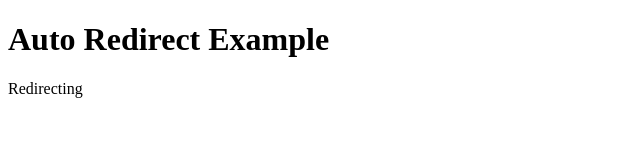
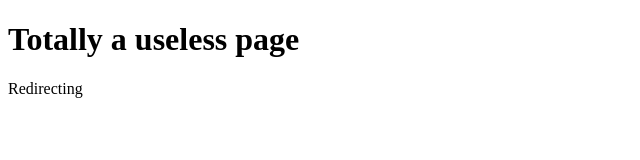
Before and after one commit to SnooComics9452/web, a plain HTML site: page 404.html in a window 1280 px wide. Shown: the whole page, without its empty margins (0-640 px from the left). Drawn offline with Linux system fonts and the light colour scheme.

Commit message:
Update 404.html

```diff
--- a/404.html
+++ b/404.html
@@ -5,7 +5,7 @@
     <title>404 page</title>
   </head>
   <body>
-    <h1>Auto Redirect Example</h1>
+    <h1>Totally a useless page</h1>
     <p>Redirecting</p>
   </body>
 </html>
```
